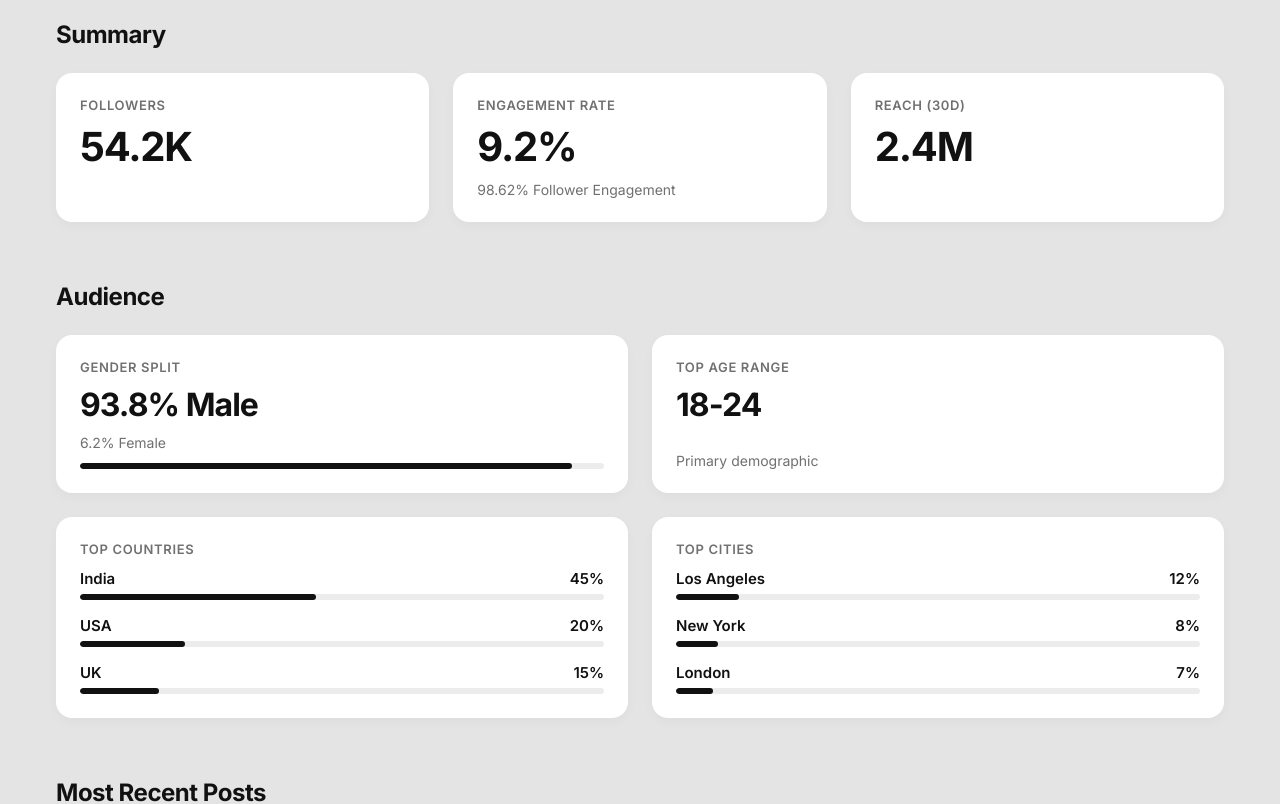
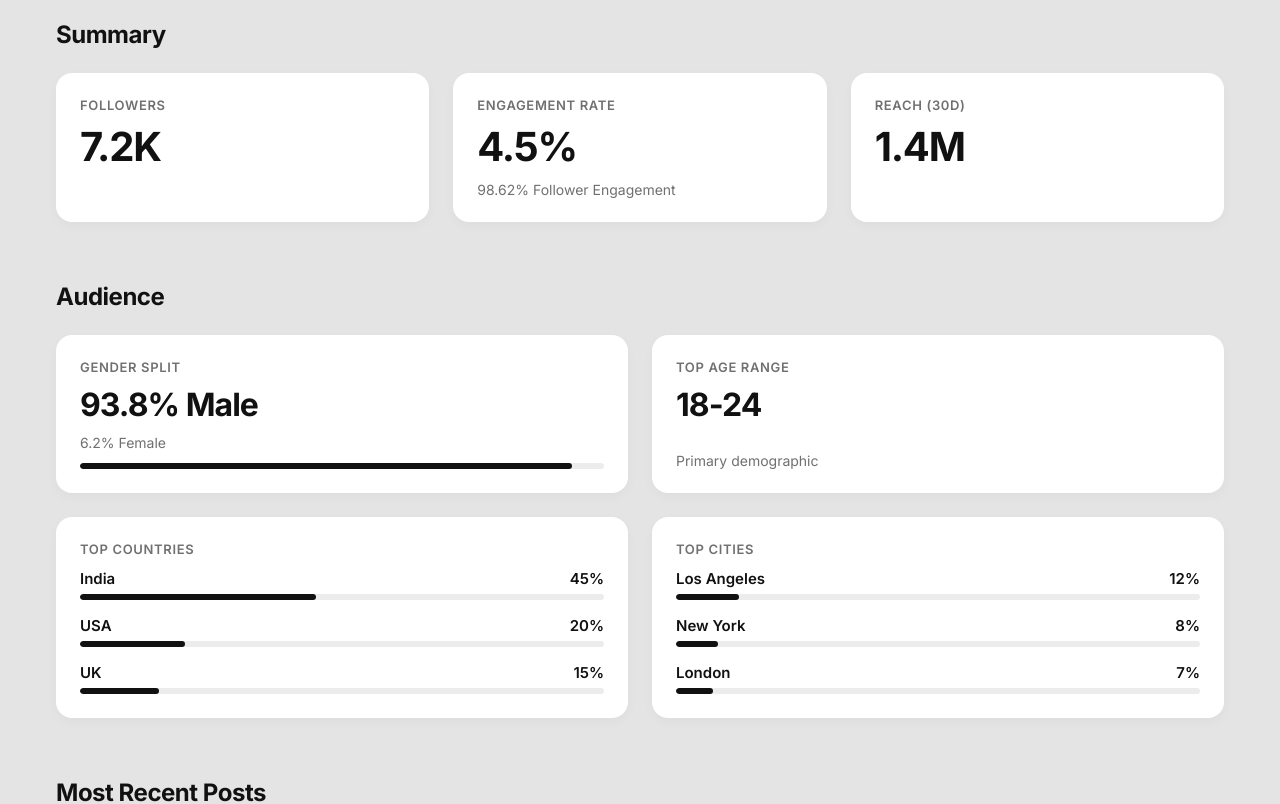
Before and after one commit to shubhankarsahu09/Creator, a Next.js app: page / in a window 1280 px wide. Shown: the part 840-1644 px from the top of the page. Built offline with nearby package versions, Linux system fonts and the light colour scheme.

Commit message:
Connected working Meta API token and dynamic route

```diff
--- a/src/app/api/instagram/route.ts
+++ b/src/app/api/instagram/route.ts
@@ -21,7 +21,7 @@ export async function GET() {
   }
 
   try {
-    const url = "https://graph.facebook.com/v19.0/" + accountId + "?fields=followers_count,media{media_url,like_count,comments_count}&access_token=" + token;
+    const url = "https://graph.facebook.com/v19.0/" + accountId + "?fields=followers_count,media{media_url,thumbnail_url,like_count,comments_count,media_type}&access_token=" + token;
     const res = await fetch(url);
     const json = await res.json();
 
@@ -46,7 +46,7 @@ export async function GET() {
         views: "N/A",
         likes: item.like_count ? formatNumber(item.like_count) : "0",
         comments: item.comments_count ? formatNumber(item.comments_count) : "0",
-        img: item.media_url || fallbackData.reels[idx].img
+        img: item.thumbnail_url || item.media_url || fallbackData.reels[idx]?.img || fallbackData.reels[0].img
       }));
     }
 
--- a/src/app/page.tsx
+++ b/src/app/page.tsx
@@ -21,6 +21,7 @@ interface IgData {
 
 export default function Home() {
   const [menuOpen, setMenuOpen] = useState(false);
+  const [igData, setIgData] = useState<IgData | null>(null);
   const canvasRef = useRef<HTMLCanvasElement>(null);
   const imgLayerRef = useRef<HTMLDivElement>(null);
 
@@ -93,8 +94,19 @@ export default function Home() {
     };
   }, []);
 
-  // Removed broken API fetch for now since Meta API is glitching
-  // Fallback to manual config file
+  // Fetch Instagram Data
+  useEffect(() => {
+    async function fetchIgData() {
+      try {
+        const res = await fetch('/api/instagram');
+        const data = await res.json();
+        setIgData(data);
+      } catch (err) {
+        console.error("Failed to fetch IG data", err);
+      }
+    }
+    fetchIgData();
+  }, []);
 
   const headlineText = "I create viral, high-converting content that helps brands reach millions.";
   const words = headlineText.split(' ');
@@ -102,10 +114,10 @@ export default function Home() {
   const stats = [
     { label: "Total Reach (30D)", value: "2.4M" },
     { label: "Avg Reach/Reel", value: "150K" },
-    { label: "Followers", value: portfolioData.followers },
+    { label: "Followers", value: igData ? igData.followers : portfolioData.followers },
   ];
 
-  const recentReels = portfolioData.recentReels;
+  const recentReels = igData ? igData.reels : portfolioData.recentReels;
 
   return (
     <>
@@ -224,16 +236,16 @@ export default function Home() {
           <div className={styles.bGrid3}>
             <div className={styles.bCard}>
               <div className={styles.bCardLabel}>Followers</div>
-              <div className={styles.bCardValue}>{portfolioData.followers}</div>
+              <div className={styles.bCardValue}>{igData ? igData.followers : portfolioData.followers}</div>
             </div>
             <div className={styles.bCard}>
               <div className={styles.bCardLabel}>Engagement Rate</div>
-              <div className={styles.bCardValue}>{portfolioData.engagementRate}</div>
+              <div className={styles.bCardValue}>{igData ? igData.engagementRate : portfolioData.engagementRate}</div>
               <div className={styles.bCardSub}>98.62% Follower Engagement</div>
             </div>
             <div className={styles.bCard}>
               <div className={styles.bCardLabel}>Reach (30D)</div>
-              <div className={styles.bCardValue}>{portfolioData.reach}</div>
+              <div className={styles.bCardValue}>{igData ? igData.reach : portfolioData.reach}</div>
             </div>
           </div>
         </div>
```
